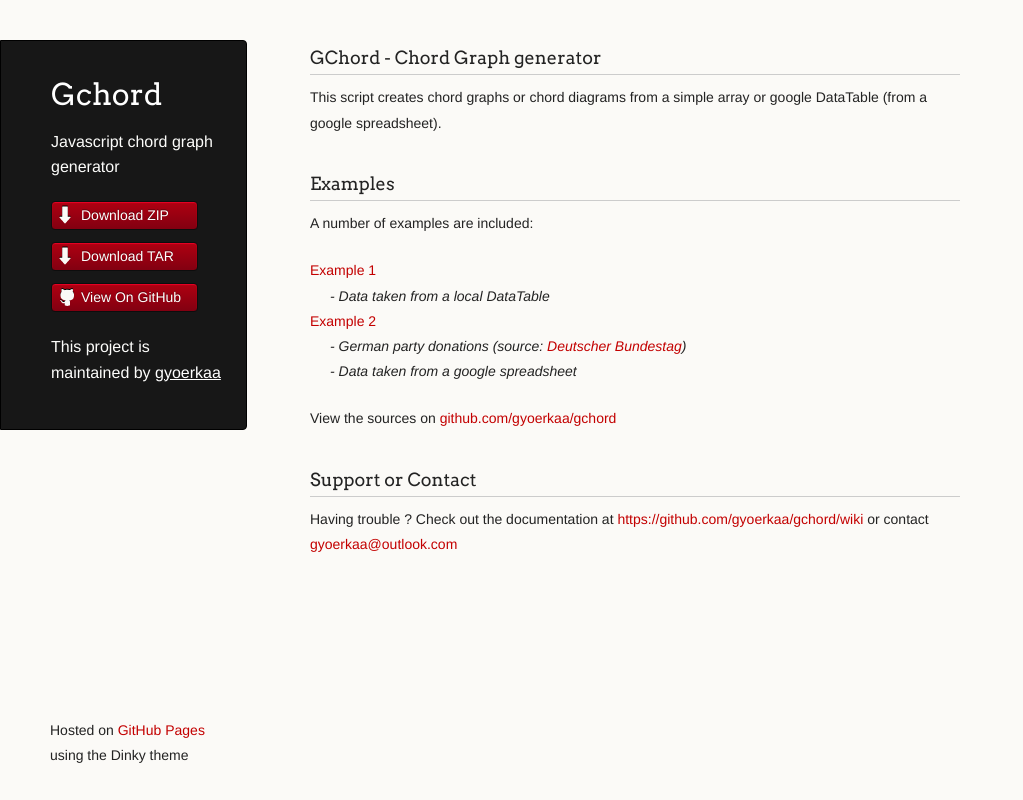
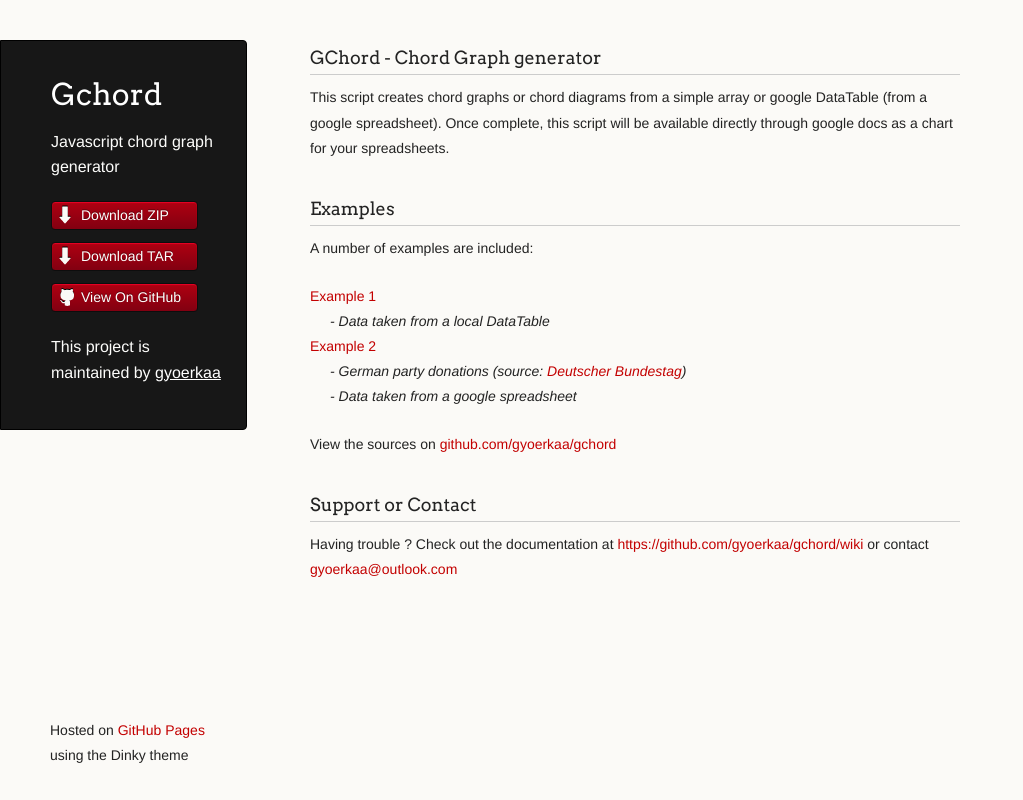
Before and after one commit to gyoerkaa/gchord, a plain HTML site: page index.html in a window 1280 px wide. Shown: the whole page, without its empty margins (0-1023 px from the left). Drawn offline with Linux system fonts and the light colour scheme.

Commit message:
updated description

```diff
--- a/index.html
+++ b/index.html
@@ -33,7 +33,10 @@
         <h3>
 <a name="welcome-to-github-pages" class="anchor" href="#welcome-to-github-pages"><span class="octicon octicon-link"></span></a>GChord - Chord Graph generator</h3>
 
-<p>This script creates chord graphs or chord diagrams from a simple array or google DataTable (from a google spreadsheet).</p>
+<p>
+This script creates chord graphs or chord diagrams from a simple array or google DataTable (from a google spreadsheet). Once complete, this script will be
+available directly through google docs as a chart for your spreadsheets.
+</p>
 
 <h3>
 <a name="designer-templates" class="anchor" href="#designer-templates"><span class="octicon octicon-link"></span></a>Examples</h3>
```
